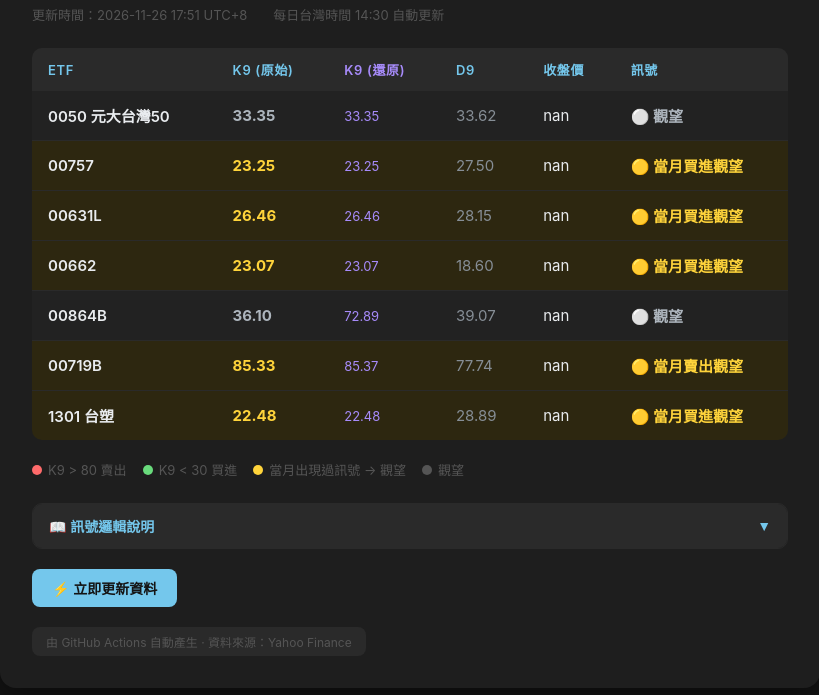
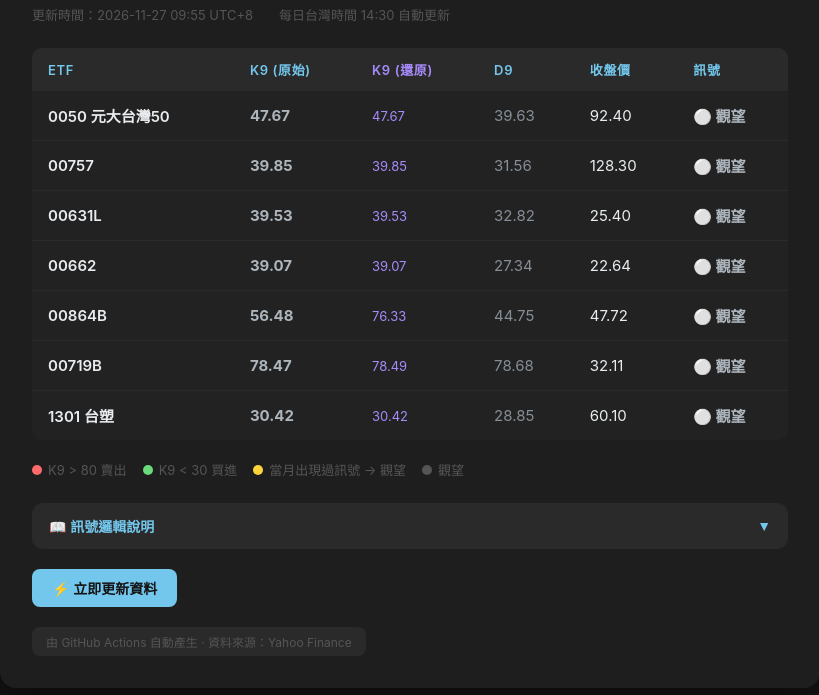
Before and after one commit to lanbuyang/etf-monitor, a plain HTML site: page index.html in a window 1280 px wide. Shown: the part 105-800 px from the top of the page, without its empty margins (230-1049 px from the left). Drawn offline with Linux system fonts and the light colour scheme.

Commit message:
chore: 自動更新 ETF KD 數據 2026-11-27 09:55 UTC

```diff
--- a/index.html
+++ b/index.html
@@ -98,7 +98,7 @@
 
 <div class="card">
   <h1>台股 ETF KD 監控</h1>
-  <p class="subtitle">更新時間：2026-11-26 17:51 UTC+8　　每日台灣時間 14:30 自動更新</p>
+  <p class="subtitle">更新時間：2026-11-27 09:55 UTC+8　　每日台灣時間 14:30 自動更新</p>
   <table>
     <thead>
       <tr>
@@ -113,59 +113,59 @@
     <tbody>
         <tr style="background:#222">
           <td style="color:#e9ecef;font-weight:600">0050 元大台灣50</td>
-          <td style="color:#adb5bd;font-weight:700">33.35</td>
-          <td style="color:#a78bfa;font-size:13px">33.35</td>
-          <td style="color:#868e96">33.62</td>
-          <td style="color:#e9ecef">nan</td>
+          <td style="color:#adb5bd;font-weight:700">47.67</td>
+          <td style="color:#a78bfa;font-size:13px">47.67</td>
+          <td style="color:#868e96">39.63</td>
+          <td style="color:#e9ecef">92.40</td>
           <td style="color:#adb5bd;font-weight:700">⚪ 觀望</td>
         </tr>
-        <tr style="background:#2d2710">
+        <tr style="background:#222">
           <td style="color:#e9ecef;font-weight:600">00757</td>
-          <td style="color:#ffd43b;font-weight:700">23.25</td>
-          <td style="color:#a78bfa;font-size:13px">23.25</td>
-          <td style="color:#868e96">27.50</td>
-          <td style="color:#e9ecef">nan</td>
-          <td style="color:#ffd43b;font-weight:700">🟡 當月買進觀望</td>
+          <td style="color:#adb5bd;font-weight:700">39.85</td>
+          <td style="color:#a78bfa;font-size:13px">39.85</td>
+          <td style="color:#868e96">31.56</td>
+          <td style="color:#e9ecef">128.30</td>
+          <td style="color:#adb5bd;font-weight:700">⚪ 觀望</td>
         </tr>
-        <tr style="background:#2d2710">
+        <tr style="background:#222">
           <td style="color:#e9ecef;font-weight:600">00631L</td>
-          <td style="color:#ffd43b;font-weight:700">26.46</td>
-          <td style="color:#a78bfa;font-size:13px">26.46</td>
-          <td style="color:#868e96">28.15</td>
-          <td style="color:#e9ecef">nan</td>
-          <td style="color:#ffd43b;font-weight:700">🟡 當月買進觀望</td>
+          <td style="color:#adb5bd;font-weight:700">39.53</td>
+          <td style="color:#a78bfa;font-size:13px">39.53</td>
+          <td style="color:#868e96">32.82</td>
+          <td style="color:#e9ecef">25.40</td>
+          <td style="color:#adb5bd;font-weight:700">⚪ 觀望</td>
         </tr>
-        <tr style="background:#2d2710">
+        <tr style="background:#222">
           <td style="color:#e9ecef;font-weight:600">00662</td>
-          <td style="color:#ffd43b;font-weight:700">23.07</td>
-          <td style="color:#a78bfa;font-size:13px">23.07</td>
-          <td style="color:#868e96">18.60</td>
-          <td style="color:#e9ecef">nan</td>
-          <td style="color:#ffd43b;font-weight:700">🟡 當月買進觀望</td>
+          <td style="color:#adb5bd;font-weight:700">39.07</td>
+          <td style="color:#a78bfa;font-size:13px">39.07</td>
+          <td style="color:#868e96">27.34</td>
+          <td style="color:#e9ecef">22.64</td>
+          <td style="color:#adb5bd;font-weight:700">⚪ 觀望</td>
         </tr>
         <tr style="background:#222">
           <td style="color:#e9ecef;font-weight:600">00864B</td>
-          <td style="color:#adb5bd;font-weight:700">36.10</td>
-          <td style="color:#a78bfa;font-size:13px">72.89</td>
-          <td style="color:#868e96">39.07</td>
-          <td style="color:#e9ecef">nan</td>
+          <td style="color:#adb5bd;font-weight:700">56.48</td>
+          <td style="color:#a78bfa;font-size:13px">76.33</td>
+          <td style="color:#868e96">44.75</td>
+          <td style="color:#e9ecef">47.72</td>
           <td style="color:#adb5bd;font-weight:700">⚪ 觀望</td>
         </tr>
-        <tr style="background:#2d2710">
+        <tr style="background:#222">
           <td style="color:#e9ecef;font-weight:600">00719B</td>
-          <td style="color:#ffd43b;font-weight:700">85.33</td>
-          <td style="color:#a78bfa;font-size:13px">85.37</td>
-          <td style="color:#868e96">77.74</td>
-          <td style="color:#e9ecef">nan</td>
-          <td style="color:#ffd43b;font-weight:700">🟡 當月賣出觀望</td>
+          <td style="color:#adb5bd;font-weight:700">78.47</td>
+          <td style="color:#a78bfa;font-size:13px">78.49</td>
+          <td style="color:#868e96">78.68</td>
+          <td style="color:#e9ecef">32.11</td>
+          <td style="color:#adb5bd;font-weight:700">⚪ 觀望</td>
         </tr>
-        <tr style="background:#2d2710">
+        <tr style="background:#222">
           <td style="color:#e9ecef;font-weight:600">1301 台塑</td>
-          <td style="color:#ffd43b;font-weight:700">22.48</td>
-          <td style="color:#a78bfa;font-size:13px">22.48</td>
-          <td style="color:#868e96">28.89</td>
-          <td style="color:#e9ecef">nan</td>
-          <td style="color:#ffd43b;font-weight:700">🟡 當月買進觀望</td>
+          <td style="color:#adb5bd;font-weight:700">30.42</td>
+          <td style="color:#a78bfa;font-size:13px">30.42</td>
+          <td style="color:#868e96">28.85</td>
+          <td style="color:#e9ecef">60.10</td>
+          <td style="color:#adb5bd;font-weight:700">⚪ 觀望</td>
         </tr>
     </tbody>
   </table>
```
